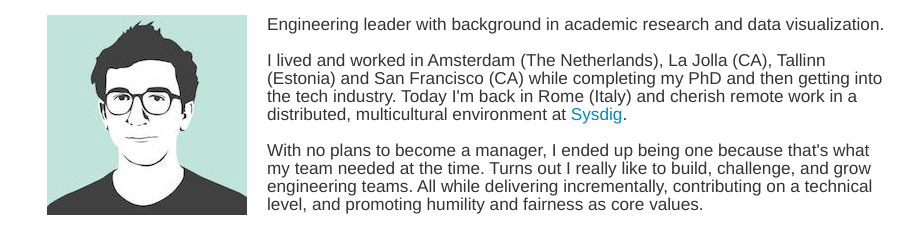
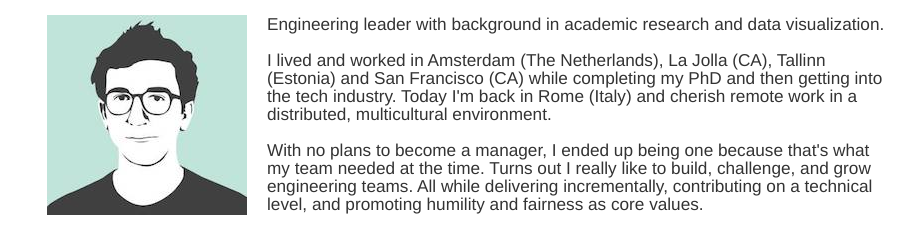
Before and after one commit to hyperboreans/hyperboreans.github.io, a plain HTML site: page index.html in a window 1280 px wide. Shown: the part 75-302 px from the top of the page, without its empty margins (223-1136 px from the left). Drawn offline with Linux system fonts and the light colour scheme.

Commit message:
Update index.html

```diff
--- a/index.html
+++ b/index.html
@@ -73,7 +73,7 @@
 
                     I lived and worked in Amsterdam (The Netherlands), La Jolla (CA), Tallinn (Estonia) and San Francisco (CA)
                     while completing my PhD and then getting into the tech industry.
-                    Today I'm back in Rome (Italy) and cherish remote work in a distributed, multicultural environment at <a href="https://sysdig.com/" target="_blank">Sysdig</a>.<br><br>
+                    Today I'm back in Rome (Italy) and cherish remote work in a distributed, multicultural environment.<br><br>
 
                     With no plans to become a manager, I ended up being one because that's what my team needed at the time.
                     Turns out I really like to build, challenge, and grow engineering teams.
```
